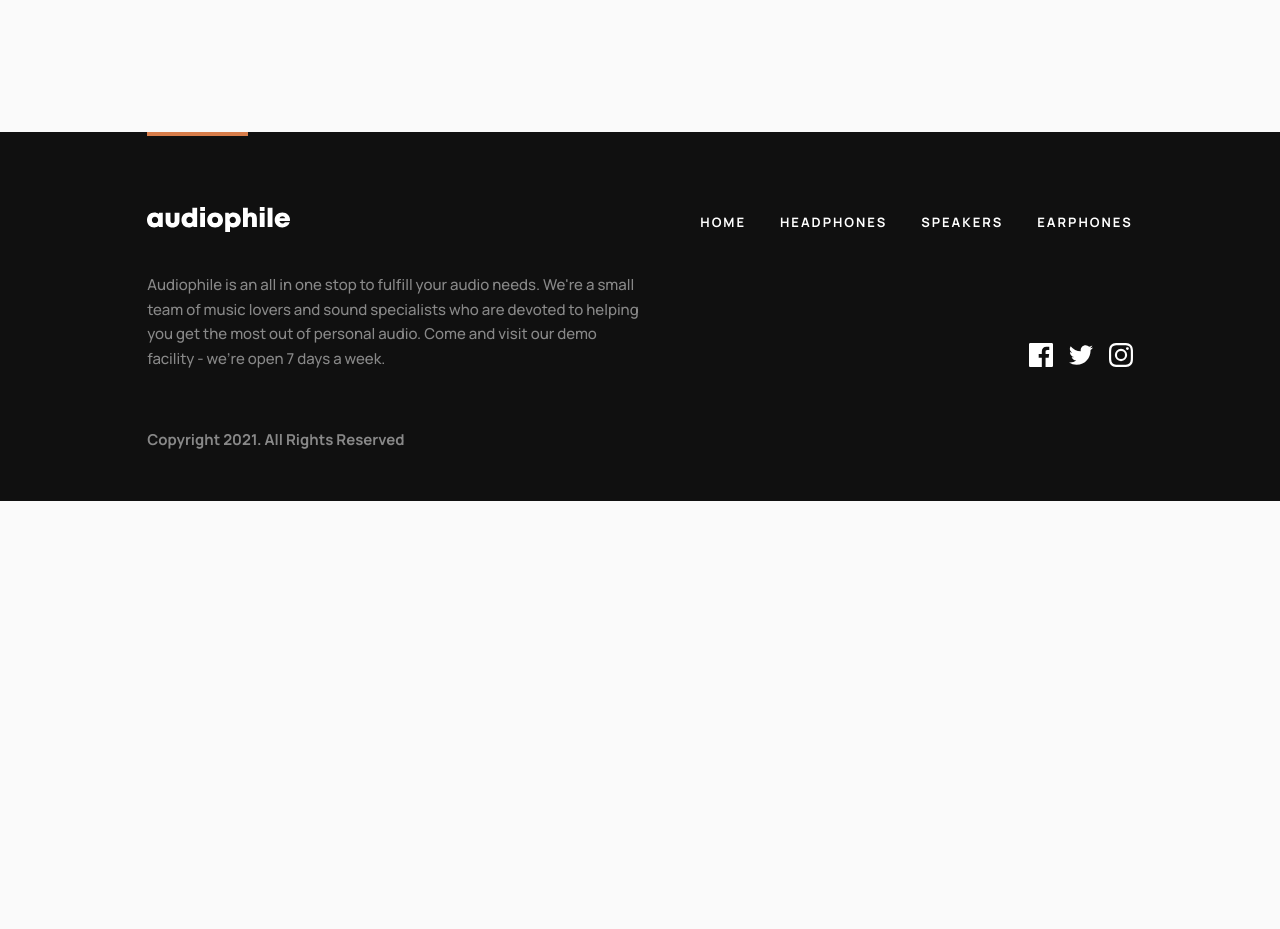
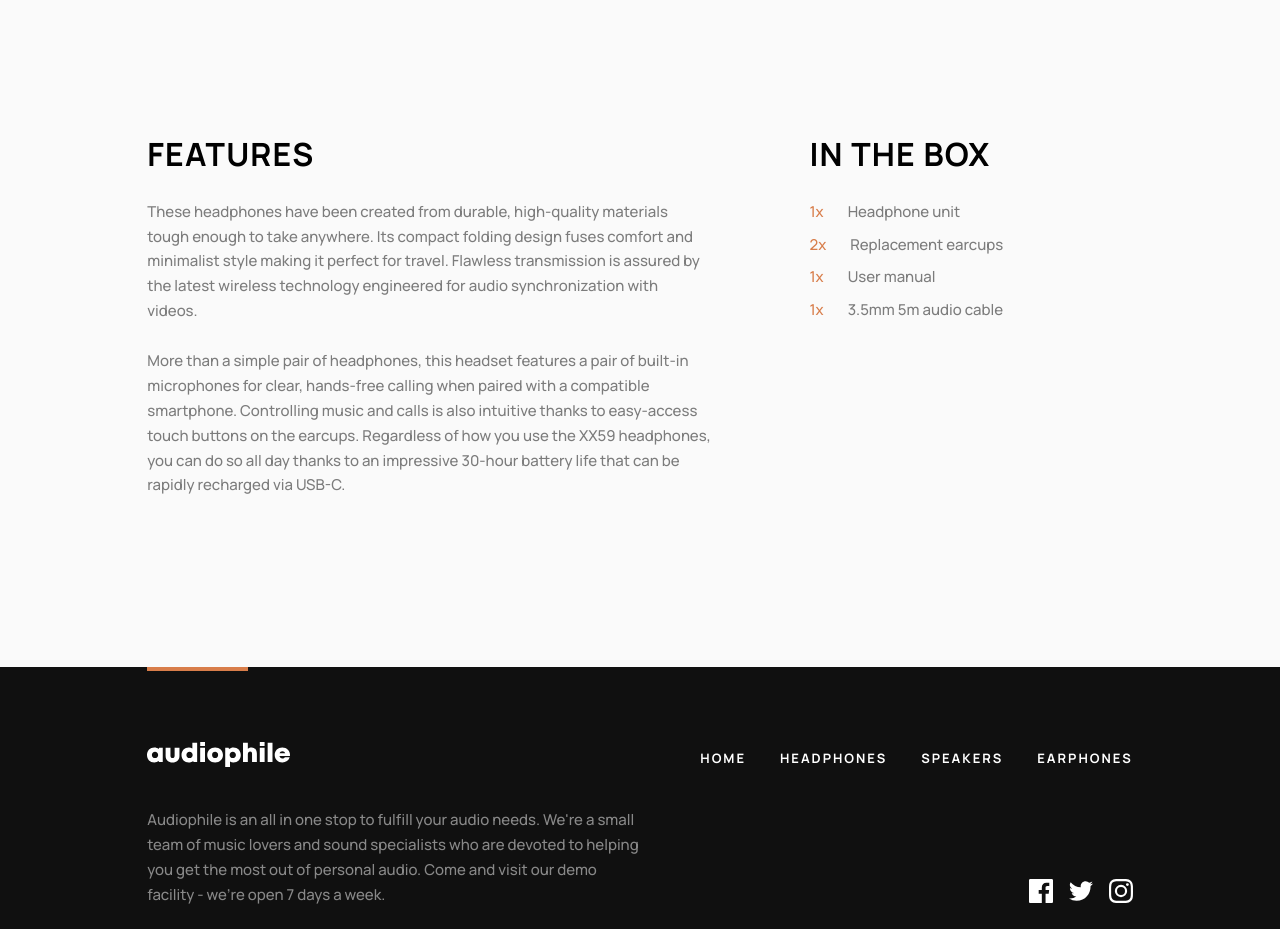
Before and after one commit to bluepersia/audiophile-fullstack, a React (Vite) app in the folder frontend/: page /product/xx59-headphones in a window 1280 px wide. Shown: the part 780-1709 px from the top of the page. Before the commit the page ends 1281 px from the top, so only its background shows below. Built offline with nearby package versions, Linux system fonts and the light colour scheme.

Commit message:
Add product detail, overview section

```diff
--- a/frontend/src/api/products.ts
+++ b/frontend/src/api/products.ts
@@ -21,6 +21,7 @@ type ProductData = {
   new: boolean;
   price: number;
   description: string;
+  features: string;
   includes: [
     {
       quantity: number;
--- /dev/null
+++ b/frontend/src/pages/ProductDetail/Overview/Overview.module.scss
@@ -0,0 +1,63 @@
+@use "/src/css/variables" as *;
+
+.overview {
+  display: flex;
+  flex-direction: column;
+  row-gap: clamp(5.8667rem, 3.831rem + 8.1425vw, 8rem);
+}
+
+.title {
+  font-size: clamp(1.6rem, 1.0911rem + 2.0356vw, 2.1333rem);
+  margin-bottom: 1.6rem;
+  letter-spacing: 0.0358em;
+  text-transform: uppercase;
+}
+
+.featuresText {
+  white-space: pre-line;
+  opacity: 0.5;
+  max-width: 635px;
+}
+
+.boxItem {
+  display: flex;
+  align-items: center;
+  column-gap: 1.6rem;
+}
+
+.boxList {
+  display: flex;
+  flex-direction: column;
+  row-gap: 0.53rem;
+}
+
+.boxItemQuantity {
+  color: var(--color-accent-500);
+}
+
+.boxItemName {
+  opacity: 0.5;
+}
+
+@media (min-width: $bp-tablet) {
+  .inTheBox {
+    display: flex;
+    column-gap: 25%;
+  }
+}
+
+@media (min-width: $bp-desktop) {
+  .overview {
+    flex-direction: row;
+    column-gap: 10%;
+  }
+
+  .features {
+    flex-basis: 57.2%;
+  }
+
+  .inTheBox {
+    display: block;
+    flex-basis: 31.5%;
+  }
+}
--- /dev/null
+++ b/frontend/src/pages/ProductDetail/Overview/Overview.tsx
@@ -0,0 +1,29 @@
+import type { JSX } from "react/jsx-runtime";
+import type { ProductData } from "../../../api/products";
+import styles from "./Overview.module.scss";
+import clsx from "clsx";
+
+type OverviewProps = {
+  product: ProductData;
+};
+export default function Overview({ product }: OverviewProps): JSX.Element {
+  return (
+    <section className={styles.overview}>
+      <div className={styles.features}>
+        <h2 className={styles.title}>Features</h2>
+        <p className={styles.featuresText}>{product.features}</p>
+      </div>
+      <div className={styles.inTheBox}>
+        <h2 className={styles.title}>In The Box</h2>
+        <ul className={clsx(styles.boxList, "resetList")}>
+          {product.includes.map((boxItem) => (
+            <li key={boxItem.item} className={styles.boxItem}>
+              <p className={styles.boxItemQuantity}>{boxItem.quantity}x</p>
+              <p className={styles.boxItemName}>{boxItem.item}</p>
+            </li>
+          ))}
+        </ul>
+      </div>
+    </section>
+  );
+}
--- a/frontend/src/pages/ProductDetail/ProductDetail.module.scss
+++ b/frontend/src/pages/ProductDetail/ProductDetail.module.scss
@@ -1,6 +1,10 @@
 @use "/src/css/variables" as *;
 
 .details {
+  margin-bottom: clamp(5.8667rem, 3.831rem + 8.1425vw, 8rem);
+}
+
+.overview {
   margin-bottom: clamp(5.8667rem, 3.831rem + 8.1425vw, 8rem);
 }
 
@@ -8,4 +12,8 @@
   .details {
     margin-bottom: clamp(8rem, 3.2593rem + 9.2593vw, 10.6667rem);
   }
+
+  .overview {
+    margin-bottom: clamp(8rem, 4.883rem + 12.4682vw, 11.2667rem);
+  }
 }
--- a/frontend/src/pages/ProductDetail/ProductDetail.tsx
+++ b/frontend/src/pages/ProductDetail/ProductDetail.tsx
@@ -6,6 +6,7 @@ import { useQuery } from "@tanstack/react-query";
 import { getProductBySlug, type ProductData } from "../../api/products";
 import ProgQuery from "../../components/ProgQuery/ProgQuery";
 import styles from "./ProductDetail.module.scss";
+import Overview from "./Overview/Overview";
 
 export default function ProductDetail(): JSX.Element {
   const { slug } = useParams();
@@ -37,6 +38,9 @@ export default function ProductDetail(): JSX.Element {
           <div className={styles.details}>
             <Details product={product} />
           </div>
+          <div className={styles.overview}>
+            <Overview product={product} />
+          </div>
         </>
       )}
     </ProgQuery>
```
